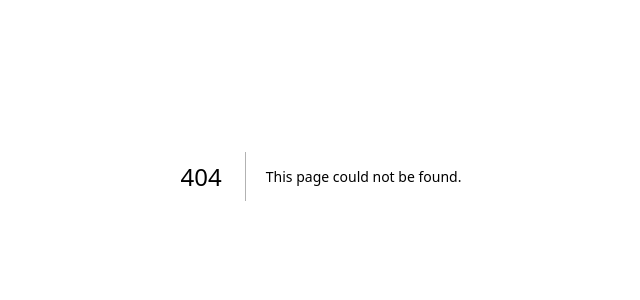
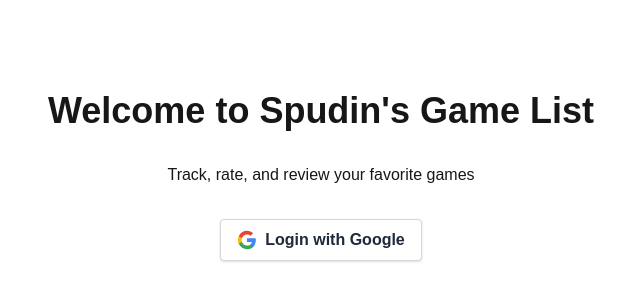
Before and after one commit to danishayman/spudin-game-list, a Next.js app: page /login in a window 1280 px wide. Before the commit this address had no page. Shown: the part 224-524 px from the top of the page, without its empty margins (319-959 px from the left). Built offline with nearby package versions, Linux system fonts and the light colour scheme; no server answers.

Commit message:
create login page

```diff
--- /dev/null
+++ b/app/login/page.tsx
@@ -0,0 +1,70 @@
+"use client";
+
+import { useState } from "react";
+import { supabase } from "../../lib/supabaseClient";
+
+export default function LoginPage() {
+  const [loading, setLoading] = useState(false);
+
+  const handleGoogleLogin = async () => {
+    try {
+      setLoading(true);
+      const { error } = await supabase.auth.signInWithOAuth({
+        provider: "google",
+        options: {
+          redirectTo: `${window.location.origin}/dashboard`,
+        },
+      });
+
+      if (error) {
+        throw error;
+      }
+    } catch (error) {
+      console.error("Error logging in with Google:", error);
+      alert("Error logging in with Google. Please try again.");
+    } finally {
+      setLoading(false);
+    }
+  };
+
+  return (
+    <div className="flex flex-col items-center justify-center min-h-screen py-2">
+      <main className="flex flex-col items-center justify-center w-full flex-1 px-20 text-center">
+        <h1 className="text-4xl font-bold mb-8">Welcome to Spudin&apos;s Game List</h1>
+        <p className="mb-8">Track, rate, and review your favorite games</p>
+
+        <button
+          onClick={handleGoogleLogin}
+          disabled={loading}
+          className="bg-white text-gray-800 font-bold py-2 px-4 rounded border border-gray-300 shadow hover:bg-gray-100 flex items-center"
+        >
+          {loading ? (
+            "Loading..."
+          ) : (
+            <>
+              <svg className="w-5 h-5 mr-2" viewBox="0 0 24 24">
+                <path
+                  fill="#4285F4"
+                  d="M22.56 12.25c0-.78-.07-1.53-.2-2.25H12v4.26h5.92c-.26 1.37-1.04 2.53-2.21 3.31v2.77h3.57c2.08-1.92 3.28-4.74 3.28-8.09z"
+                />
+                <path
+                  fill="#34A853"
+                  d="M12 23c2.97 0 5.46-.98 7.28-2.66l-3.57-2.77c-.98.66-2.23 1.06-3.71 1.06-2.86 0-5.29-1.93-6.16-4.53H2.18v2.84C3.99 20.53 7.7 23 12 23z"
+                />
+                <path
+                  fill="#FBBC05"
+                  d="M5.84 14.09c-.22-.66-.35-1.36-.35-2.09s.13-1.43.35-2.09V7.07H2.18C1.43 8.55 1 10.22 1 12s.43 3.45 1.18 4.93l2.85-2.22.81-.62z"
+                />
+                <path
+                  fill="#EA4335"
+                  d="M12 5.38c1.62 0 3.06.56 4.21 1.64l3.15-3.15C17.45 2.09 14.97 1 12 1 7.7 1 3.99 3.47 2.18 7.07l3.66 2.84c.87-2.6 3.3-4.53 6.16-4.53z"
+                />
+              </svg>
+              Login with Google
+            </>
+          )}
+        </button>
+      </main>
+    </div>
+  );
+}
```
